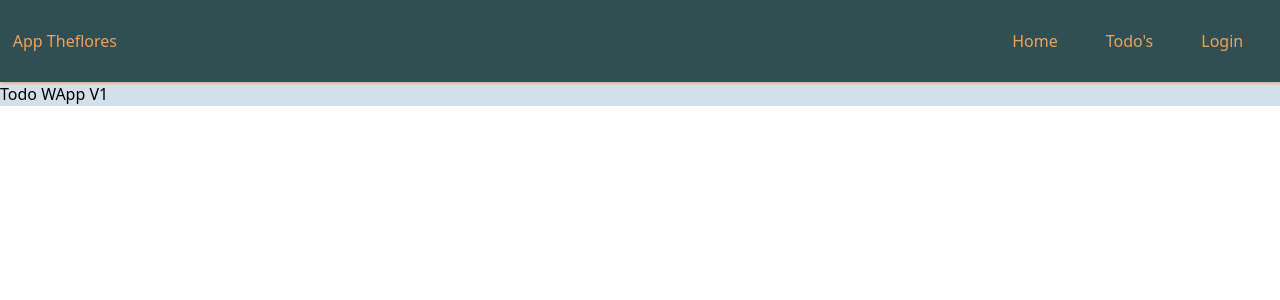
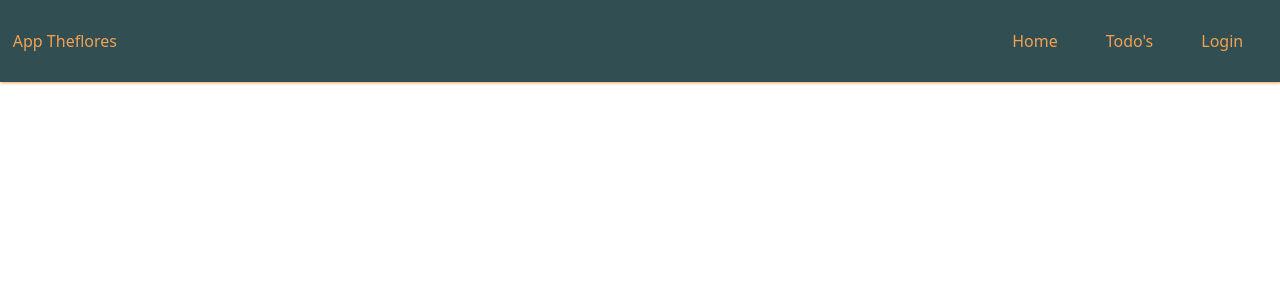
Before and after one commit to theflores/loginappflores, a React (Create React App) app: page / in a window 1280 px wide. Shown: the top 300 px of the page. Built offline with nearby package versions, Linux system fonts and the light colour scheme.

Commit message:
Firebase todo llist

```diff
--- a/src/components/Pages/Home.js
+++ b/src/components/Pages/Home.js
@@ -1,7 +1,7 @@
 function Home(){
   return (
     <section>
-      <h1>Todo WApp V1</h1>
+      <h1></h1>
     </section>
   );
 }
--- a/src/components/Pages/Todo/NewTodo.js
+++ b/src/components/Pages/Todo/NewTodo.js
@@ -4,7 +4,7 @@ import { MdAdd } from 'react-icons/md';
 function NewTodo({ onChange, value, onAddNew}){
   return (
     <section className="TodoAddNew">
-      <section className="flex justify-between items-center my-4 p-2 bg-green-800 bg-opacity-50 shadow-md rounded-lg max-w-md mx-auto">
+      <section className="flex justify-between w-screen items-center px-4 border">
         <FormField
           type="text"
           id="txtNTodo"
@@ -12,10 +12,10 @@ function NewTodo({ onChange, value, onAddNew}){
           onChange={onChange}
           value={value}
           caption="Nuevo Todo"
-          className="flex-grow p-2 m-2 w-5/6 bg-gray-200 shadow bg-gray focus:bg-white"
+          className="flex-grow p-2 m-2 w-5/6 bg-white shadow"
           labelClassName="w-5/6 font-bold"
           containerClassName="flex-grow items-center"
-          onKeyUp={(e) => { if (e.keyCode == 13) { onAddNew(e);} }}
+          onKeyUp={(e) => { if (e.keyCode === 13) { onAddNew(e);} }}
         />
         <MdAdd size={"3rem"} onClick={onAddNew}></MdAdd>
       </section>
```
